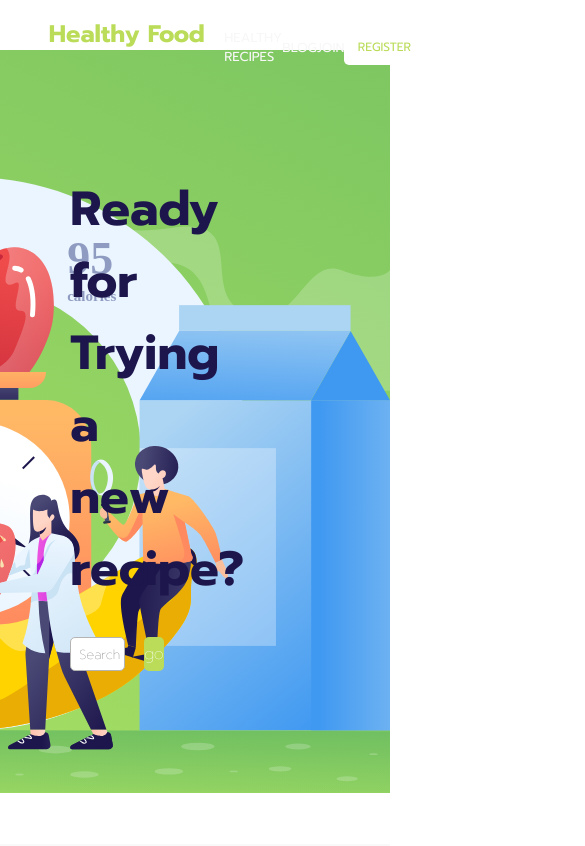
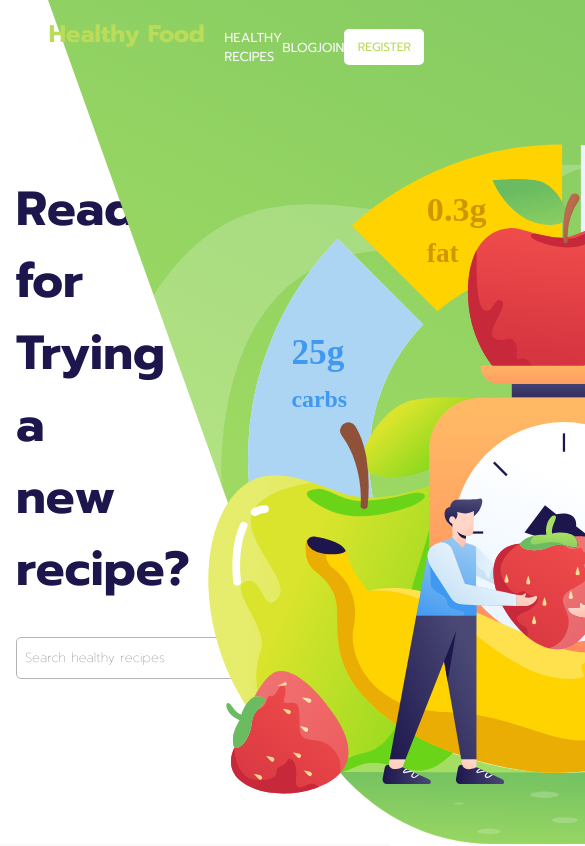
Before and after one commit to flaviowu/teste-gbc, a React (Create React App) app: page / in a window 390 px wide. Shown: the top 846 px of the page, 585 px wide, since content can reach past the window. Built offline with nearby package versions, Linux system fonts and the light colour scheme.

Commit message:
inittial implementtattttion of responsivness

```diff
--- a/src/components/Sections/HomeSectionOne/HomeSectionOne.jsx
+++ b/src/components/Sections/HomeSectionOne/HomeSectionOne.jsx
@@ -1,9 +1,10 @@
 import React from "react";
+import imageSectionOne from "../../../assets/sections-backgrounds/section-One.svg"
 
 function HomeSectionOne() {
   return (
-    <section className="homeSectionOne">
-      <div className="container__sectionOne">
+    <section className="section">
+      <div className="column-1 container__sectionOne-content">
         <div className="wrapper__title">
           <h2>Ready for Trying a new recipe?</h2>
         </div>
@@ -14,6 +15,9 @@ function HomeSectionOne() {
           </form>
         </div>
       </div>
+        <div className="column-2 container__sectionOne-image">
+          <img src={imageSectionOne} alt="people with a giant apple"/>
+        </div>
     </section>
   );
 }
--- a/src/style/Sass/common/_common.scss
+++ b/src/style/Sass/common/_common.scss
@@ -1,4 +1,4 @@
 @mixin sectionSize {
     height: 100vh;
-    width: 100%;
+    width: auto;
 }
--- a/src/style/Sass/components/sections/HomeSectionOne/_HomeSectionOne.scss
+++ b/src/style/Sass/components/sections/HomeSectionOne/_HomeSectionOne.scss
@@ -1,25 +1,31 @@
 @import "../../../common/common";
 
-.homeSectionOne {
-  background-image: url("../../../../../assets/sections-backgrounds/section-One.svg");
-  background-size:auto;
-  background-position: right;
-  background-repeat: no-repeat;
+.section {
   @include sectionSize;
+  margin: 0 auto;
+  display: grid;
+  grid-column-gap: 1rem;
+  grid-template-columns: 1fr 1fr 1fr 1fr;
 
-  display: flex;
-  align-items: center;
+  .column-1 {
+    grid-column: 2/4;
+  }
 
-  .container__sectionOne {
-    display: flex;
+  .column-2 {
+    grid-column: 4;
+  }
+
+  .container__sectionOne-content {
+    display:flex;
     flex-direction: column;
-    width: 60%;
+    justify-content: center;
     align-content: stretch;
     align-items: center;
     row-gap: 2rem;
+    width: 100%;
 
     & .wrapper__title {
-      width: 40%;
+      width: 100%;
 
       & h2 {
         color: $dark_blue;
@@ -27,10 +33,11 @@
         font-weight: bold;
       }
     }
+
     & .wrapper__form-search {
       justify-content: space-between;
       margin: 0 auto;
-      width: 40%;
+      width: 100%;
 
       & .form__searchRecipe {
         display: flex;
@@ -40,7 +47,8 @@
 
       & .input__searchRecipe-text {
         width: 100%;
-        height: 2rem;
+        min-width: 15rem;
+        height: 2.5rem;
         font-size: small;
         padding: 0 0 0 0.5rem;
         font-weight: 100;
@@ -53,7 +61,7 @@
         background-color: $light_green;
         color: #ffffff;
         width: 2.6rem;
-        height: 2.1rem;
+        height: 2.6rem;
         border-radius: 5px;
         border: none;
         transition: 300ms ease-in-out;
@@ -64,4 +72,11 @@
       }
     }
   }
+
+  .container__sectionOne-image {
+    & img {
+      height: 100vh;
+      width: auto;
+    }
+  }
 }
```
